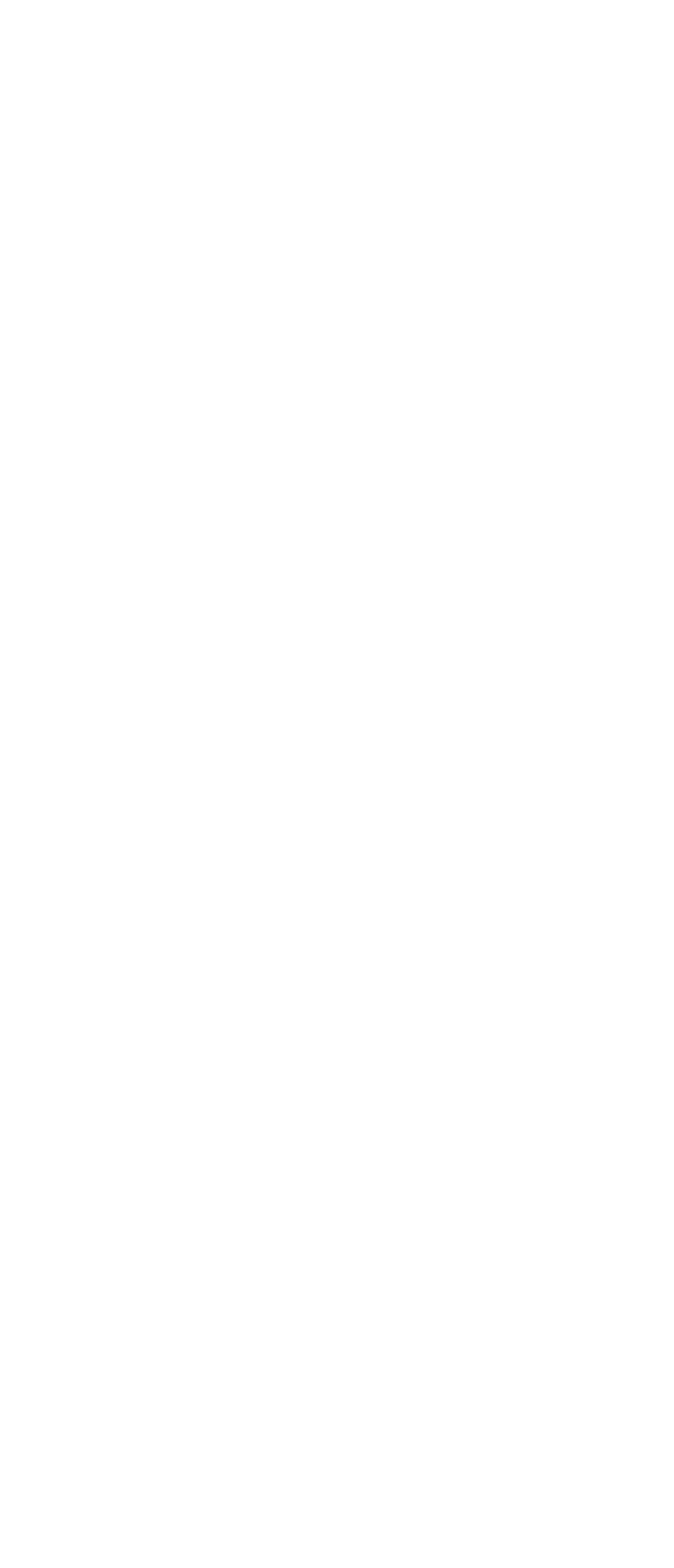
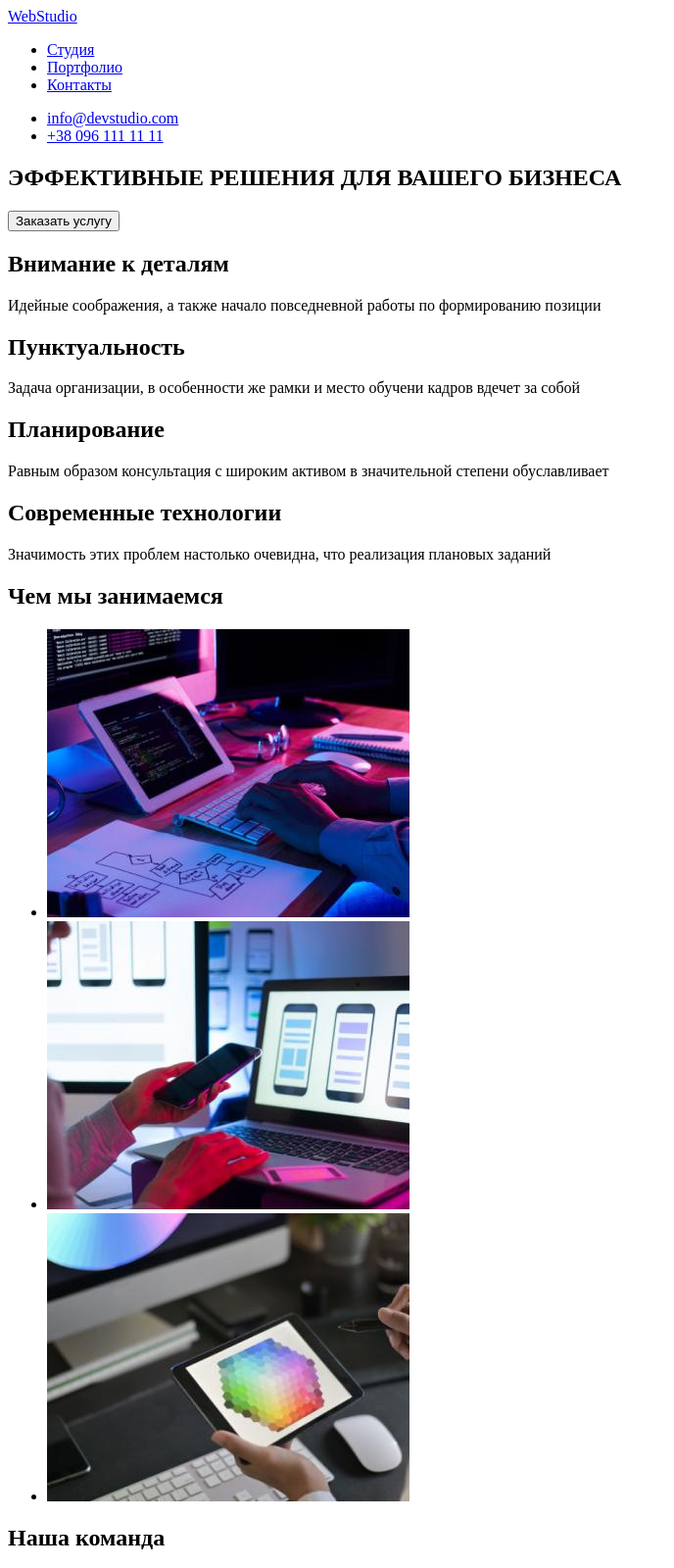
Before and after one commit to antonaksyuk/goit-markup-hw-01, a plain HTML site: page index.html in a window 1280 px wide. Shown: the top 1600 px of the page at 98% size, without its empty margins (0-688 px from the left). Before the commit the page ends 800 px from the top, so only its background shows below. Drawn offline with Linux system fonts and the light colour scheme.

Commit message:
updated index

```diff
--- a/index.html
+++ b/index.html
@@ -1,5 +1,5 @@
 <!DOCTYPE html>
-<html lang="en">
+<html lang="ru">
 <head>
     <meta charset="UTF-8">
     <meta http-equiv="X-UA-Compatible" content="IE=edge">
@@ -7,6 +7,92 @@
     <title>Document</title>
 </head>
 <body>
-
-</body>
-</html>
+    <header>
+        <a href="/">WebStudio</a>
+        <nav>
+            <ul>
+                <li><a href="/студия">Студия</a></li>
+                <li><a href="/портфолио">Портфолио</a></li>
+                <li><a href="/контакты">Контакты</a></li>
+            </ul>
+        </nav>
+        <ul>
+            <li><a href="mailto:info@devstudio.com">info@devstudio.com</a></li>
+            <li> <a href="tel:+380961111111">+38 096 111 11 11</a></li>
+        </ul>
+    </header>
+    <main>
+        <section>
+            <h1>ЭФФЕКТИВНЫЕ РЕШЕНИЯ ДЛЯ ВАШЕГО БИЗНЕСА</h1>
+            <button type="button">Заказать услугу</button>
+        </section>
+        <section>
+            <h2>Внимание к деталям</h2>
+            <p>
+                Идейные соображения, а также начало повседневной работы по формированию позиции
+            </p>
+            <h2>Пунктуальность</h2>
+            <p>
+                Задача организации, в особенности же рамки и место обучени кадров вдечет за собой
+            </p>
+            <h2>Планирование</h2>
+            <p>
+                Равным образом консультация с широким активом в значительной степени обуславливает
+            </p>
+            <h2>Современные технологии</h2>
+            <p>
+                Значимость этих проблем настолько очевидна, что реализация плановых заданий
+            </p>
+        </section>
+        <section>
+            <h2>Чем мы занимаемся</h2>
+            <ul>
+                <li>
+                    <img src="./images/img1.jpg" width="370" alt="человек работает за компьютером">
+                </li>
+                <li>
+                    <img src="./images/img2.jpg" width="370" alt="человек держит телефон">
+                </li>
+                <li>
+                    <img src="./images/img3.jpg" width="370" alt="человек держит планшет">
+                </li>
+            </ul>
+        </section>
+        <section>
+            <h2>Наша команда</h2>
+            <ul>
+            <li>
+                <img src="./images/imgf1.jpg" width="270" alt="Игорь Демьяненко">
+                <p>
+                    Игорь Демьяненко Product Designer
+                </p>
+            </li>
+                       <li>
+                <img src="./images/imgf2.jpg" width="270" alt="Ольга Репина">
+                <p>
+                    Ольга Репина Frontend Developer
+                </p>
+            </li>
+                       <li>
+                <img src="./images/imgf3.jpg" width="270" alt="Николай Тарасов">
+                <p>
+                    Николай Тарасов Marketing
+                </p>
+            </li>
+                        <li>
+                <img src="./images/imgf4.jpg" width="270" alt="Михаил Ермаков">
+                <p>
+                    Михаил Ермаков UI Designer
+                </p>
+            </li>
+                        </ul>
+        </section>
+    </main>
+    <footer>
+        <ul>
+            <li><a href="/">WebStudio</a></li>
+            <li> <address>г. Киев, пр-т Леси Украинки, 26</address></li>
+            <li><a href="mailto:info@example.com">info@example.com</a></li>
+            <li> <a href="tel:+380991111111">+38 099 111 11 11</a></li>
+        </ul>
+    </footer>
```
Also changed, not shown: images/img1.jpg (added), images/img2.jpg (added), images/img3.jpg (added), images/imgf1.jpg (added), images/imgf2.jpg (added), images/imgf3.jpg (added), images/imgf4.jpg (added).
